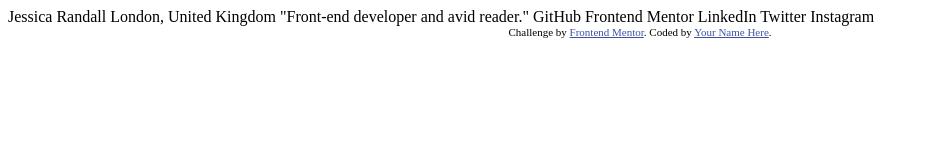
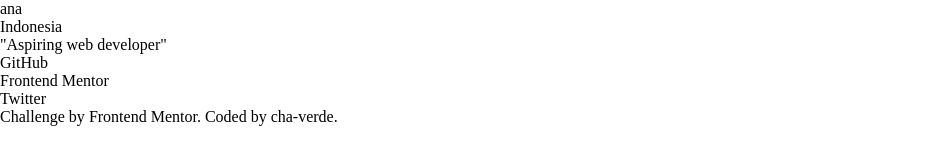
Before and after one commit to cha-verde/social-links-profile-main, a plain HTML site: page index.html in a window 1280 px wide. Shown: the whole page, without its empty margins (0-937 px from the left). Drawn offline with Linux system fonts and the light colour scheme.

Commit message:
Clean up HTML and add boilerplate css

```diff
--- a/index.html
+++ b/index.html
@@ -6,29 +6,30 @@
 
   <link rel="icon" type="image/png" sizes="32x32" href="./assets/images/favicon-32x32.png">
 
+  <link rel="stylesheet" href="./style.css" />
+
   <title>Frontend Mentor | Social links profile</title>
 
-  <!-- Feel free to remove these styles or customise in your own stylesheet 👍 -->
-  <style>
-    .attribution { font-size: 11px; text-align: center; }
-    .attribution a { color: hsl(228, 45%, 44%); }
-  </style>
 </head>
 <body>
 
-  Jessica Randall
-  London, United Kingdom
-  "Front-end developer and avid reader."
+  <div>ana</div>
+  <div>Indonesia</div>
+  <div>"Aspiring web developer"</div>
 
-  GitHub
-  Frontend Mentor
-  LinkedIn
-  Twitter
-  Instagram
+  <div class="social-link">
+    <a href="https://github.com/cha-verde">GitHub</a>
+  </div>
+  <div class="social-link">
+    <a href="https://www.frontendmentor.io/profile/cha-verde">Frontend Mentor</a>
+  </div>
+  <div class="social-link">
+    <a href="https://x.com/cha_verde_">Twitter</a>
+  </div>
 
   <div class="attribution">
     Challenge by <a href="https://www.frontendmentor.io?ref=challenge" target="_blank">Frontend Mentor</a>.
-    Coded by <a href="#">Your Name Here</a>.
+    Coded by <a href="#">cha-verde</a>.
   </div>
 </body>
 </html>
--- /dev/null
+++ b/style.css
@@ -0,0 +1,19 @@
+*{
+    margin: 0;
+    padding: 0;
+    text-decoration: none;
+    color: black;
+}
+
+:root{
+    --green: hsl(75, 94%, 57%);
+    --white: hsl(0, 0%, 100%);
+    --gray700: hsl(0, 0%, 20%);
+    --gray800: hsl(0, 0%, 12%);
+    --gray900: hsl(0, 0%, 8%);
+}
+
+@font-face {
+    font-family: Inter;
+    src: url(./assets/fonts/Inter-VariableFont_slnt\,wght.ttf);
+  }
```
